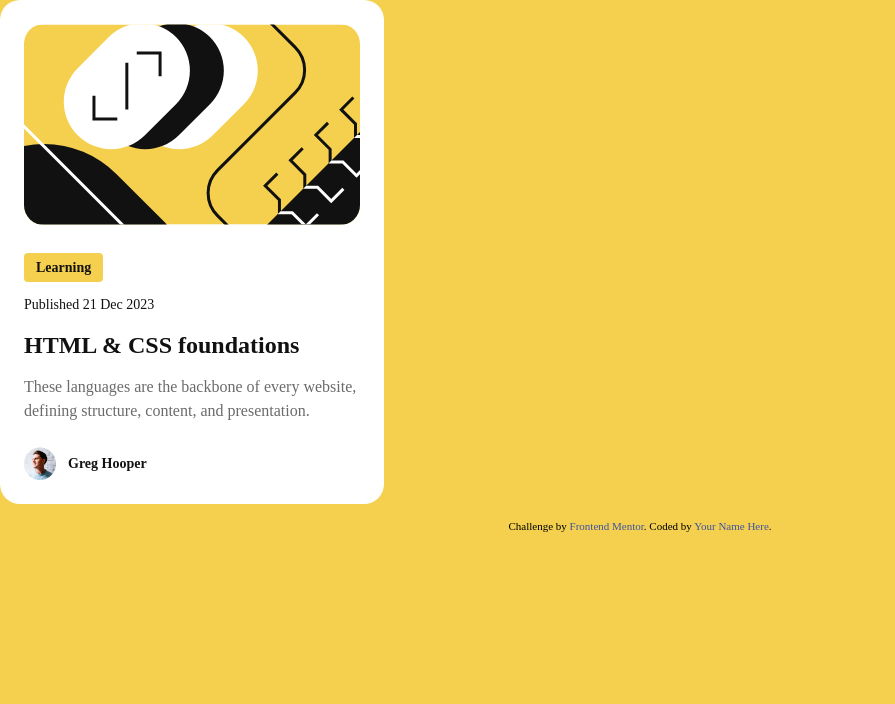
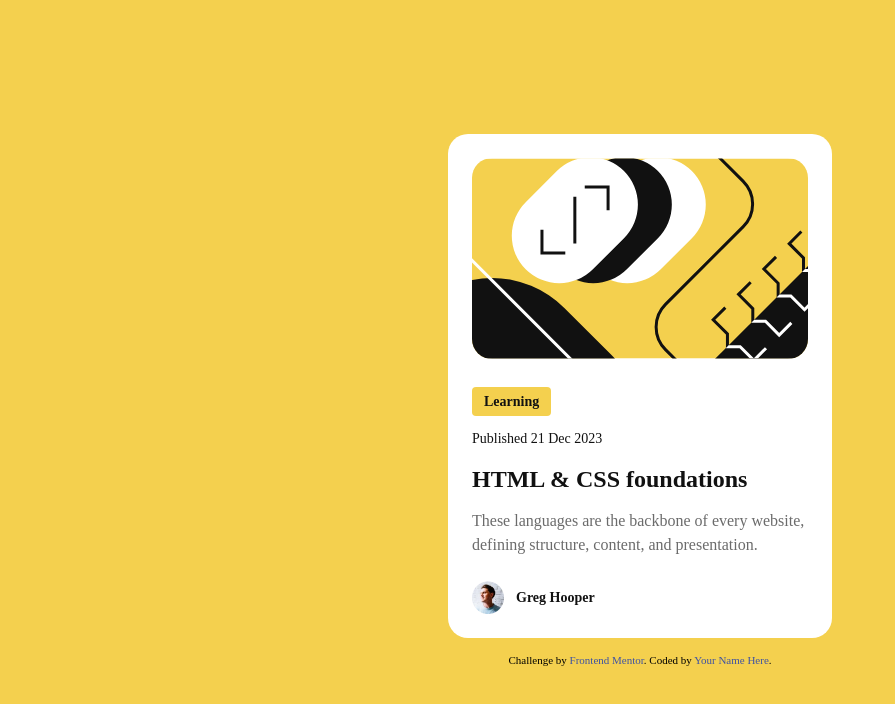
Before and after one commit to majdal01/blog-preview-card, a plain HTML site: page index.html in a window 1280 px wide. Shown: the whole page, without its empty margins (0-895 px from the left). Drawn offline with Linux system fonts and the light colour scheme.

Commit message:
Styling - placement of card in body

```diff
--- a/style.css
+++ b/style.css
@@ -18,6 +18,12 @@
 
 body {
     background-color: var(--primary-color);
+    display: flex;
+    flex-direction: column;
+    justify-content: center;
+    align-items: center;
+    min-height: 100vh;
+    max-width: 90rem;
 }
 
 h1 {
```
